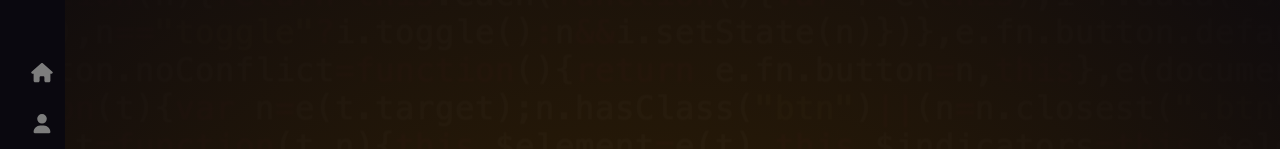
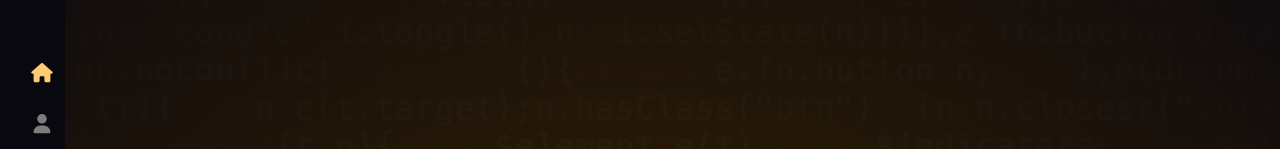
Before and after one commit to anuja-rahul/portfolio-nextjs, a Next.js app: page / in a window 1280 px wide. Shown: the part 232-381 px from the top of the page. Built offline with nearby package versions, Linux system fonts and the light colour scheme.

Commit message:
active links done

```diff
--- a/package.json
+++ b/package.json
@@ -12,13 +12,17 @@
     "@fortawesome/free-brands-svg-icons": "^6.5.2",
     "@fortawesome/free-solid-svg-icons": "^6.5.2",
     "@fortawesome/react-fontawesome": "^0.2.1",
+    "@gsap/react": "^2.1.1",
     "animate.css": "^4.1.1",
+    "clsx": "^2.1.1",
     "eslint-config-prettier": "^9.1.0",
+    "gsap": "^3.12.5",
     "next": "14.2.3",
     "prettier": "^3.2.5",
     "react": "^18",
     "react-dom": "^18",
-    "sass": "^1.77.1"
+    "sass": "^1.77.1",
+    "split-text-js": "^1.0.3"
   },
   "devDependencies": {
     "@types/node": "^20",
--- a/src/components/layout/Layout.tsx
+++ b/src/components/layout/Layout.tsx
@@ -14,8 +14,10 @@ export default function Layout({ children }: LayoutProps) {
         <div className="page-content">
           <span className="tags all-tags top-tag-html">&lt;html&gt;</span>
           <br />
-          <span>
-          <span className="tags top-tags all-tags top-tag-body">&lt;body&gt;</span>
+
+          <span className="tags top-tags all-tags top-tag-body">
+            &lt;body&gt;
+          </span>
           {children}
           <span className="tags bottom-tags all-tags body-bottom mb-3">
             &lt;/body&gt;
@@ -24,7 +26,6 @@ export default function Layout({ children }: LayoutProps) {
           <span className="tags bottom-tags all-tags bottom-tag-html">
             &lt;/html&gt;
           </span>
-          </span>
         </div>
       </div>
     </>
--- /dev/null
+++ b/src/components/layout/navbar/ActiveLink.tsx
@@ -0,0 +1,28 @@
+"use client";
+
+import { usePathname } from "next/navigation";
+import clsx from "clsx";
+import Link from "next/link";
+import "./index.scss";
+
+interface ActiveLinkProps {
+  children: React.ReactNode;
+  href: string;
+  className?: string;
+}
+
+export const ActiveLink = ({
+  children,
+  className,
+  ...rest
+}: ActiveLinkProps) => {
+  const { href } = rest;
+  const pathName = usePathname();
+  const isActive = pathName === href;
+
+  return (
+    <Link {...rest} className={clsx(className, isActive ? "active" : "", "")}>
+      {children}
+    </Link>
+  );
+};
--- a/src/components/layout/navbar/NavBar.tsx
+++ b/src/components/layout/navbar/NavBar.tsx
@@ -16,6 +16,7 @@ import {
 } from "@fortawesome/free-brands-svg-icons";
 import LogoImage from "./../../../assets/images/logo-a.png";
 import "./index.scss";
+import { ActiveLink } from "./ActiveLink";
 
 export default function Header() {
   return (
@@ -24,18 +25,18 @@ export default function Header() {
         <Image src={LogoImage} alt="Logo" width={100} />
       </Link>
       <nav>
-        <Link href="/#Hero">
+        <ActiveLink href="/" className="hero">
           <FontAwesomeIcon icon={faHome} color="#4d4d4e" />
-        </Link>
-        <Link className="about-link" href="/#About">
+        </ActiveLink>
+        <ActiveLink className="about" href="/#About">
           <FontAwesomeIcon icon={faUser} color="#4d4d4e" />
-        </Link>
-        <Link className="blog-link" href="/blog">
+        </ActiveLink>
+        <ActiveLink className="blog" href="/blog">
           <FontAwesomeIcon icon={faPen} color="#4d4d4e" />
-        </Link>
-        <Link className="contact-link" href="/#contact">
+        </ActiveLink>
+        <ActiveLink className="contact" href="/#contact">
           <FontAwesomeIcon icon={faEnvelope} color="#4d4d4e" />
-        </Link>
+        </ActiveLink>
       </nav>
       <ul>
         <li>
--- a/src/components/layout/navbar/index.scss
+++ b/src/components/layout/navbar/index.scss
@@ -9,7 +9,7 @@
   font-family: "coolvetica";
 
   svg {
-    color: #7d7d7d !important;
+    color: #7d7d7d;
     &:hover {
       color: #ffcb74 !important;
     }
@@ -99,19 +99,19 @@
       }
     }
 
-    a.about-link {
+    a.about {
       &:after {
         content: "About";
       }
     }
 
-    a.blog-link {
+    a.blog {
       &:after {
         content: "Blog";
       }
     }
 
-    a.contact-link {
+    a.contact {
       &:after {
         content: "Contact";
       }
@@ -154,3 +154,7 @@
     }
   }
 }
+
+.active {
+  color: #ffcb74 !important;
+}
```
Also changed, not shown: 1 other file (tests, documents, lock files or other folders). Lines whose indentation alone changed are shown as unchanged.
